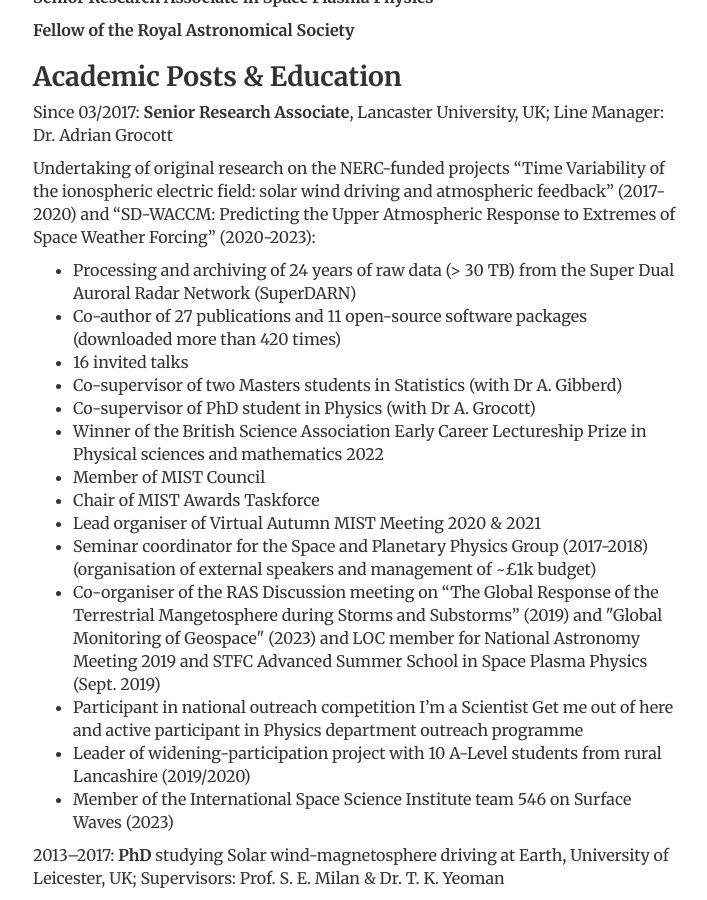
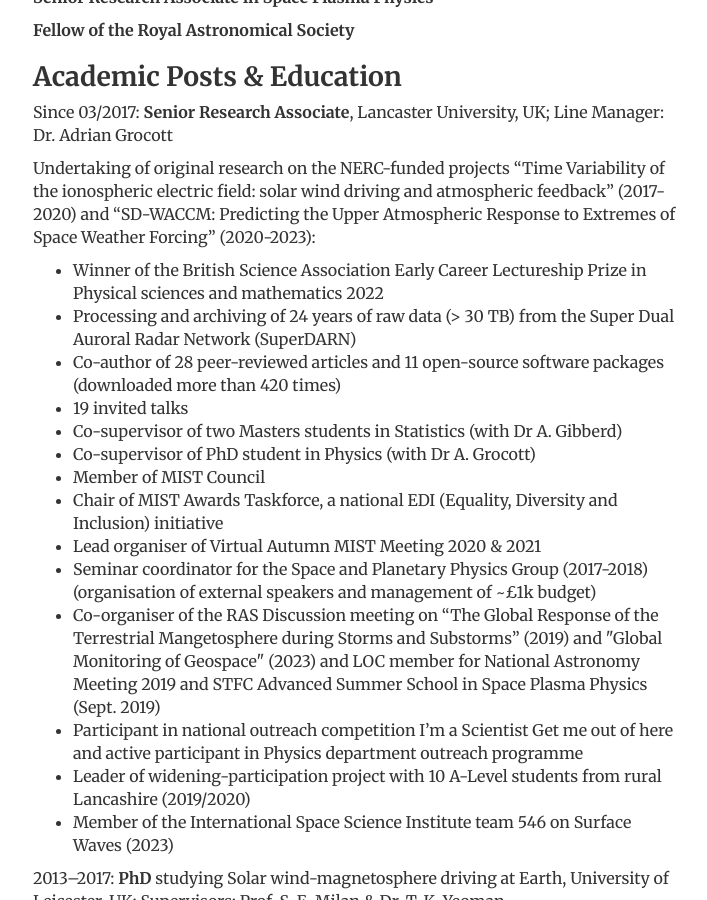
Before and after one commit to mtwalach/mtwalach.github.io, a Jekyll site: the page built from cv/index.html, in a window 1280 px wide and 900 px high, scrolled down 344 px. Shown: the whole window, without its empty margins (283-990 px from the left). Built offline with Jekyll 4.4.1, drawn with Linux system fonts in a browser that asks for light colours.

Commit message:
Update index.html

```diff
--- a/cv/index.html
+++ b/cv/index.html
@@ -27,14 +27,14 @@ description:   Maria-Theresia Walach // Space plasma physics & planetary science
 					<p>Since 03/2017: <strong>Senior Research Associate</strong>, Lancaster University, UK; Line Manager: Dr. Adrian Grocott</p>
 					<p>Undertaking of original research on the NERC-funded projects “Time Variability of the ionospheric electric field: solar wind driving and atmospheric feedback” (2017-2020) and “SD-WACCM: Predicting the Upper Atmospheric Response to Extremes of Space Weather Forcing” (2020-2023):</p>
 					<ul>
+						<li>Winner of the British Science Association Early Career Lectureship Prize in Physical sciences and mathematics 2022</li>
 						<li>Processing and archiving of 24 years of raw data (> 30 TB) from the Super Dual Auroral Radar Network (SuperDARN)</li>
-						<li>Co-author of 27 publications and 11 open-source software packages (downloaded more than 420 times)</li>
-						<li>16 invited talks</li>
+						<li>Co-author of 28 peer-reviewed articles and 11 open-source software packages (downloaded more than 420 times)</li>
+						<li>19 invited talks</li>
 						<li>Co-supervisor of two Masters students in Statistics (with Dr A. Gibberd)</li>
 						<li>Co-supervisor of PhD student in Physics (with Dr A. Grocott)</li>
-						<li>Winner of the British Science Association Early Career Lectureship Prize in Physical sciences and mathematics 2022</li>
 						<li>Member of MIST Council</li>
-						<li>Chair of MIST Awards Taskforce</li>
+						<li>Chair of MIST Awards Taskforce, a national EDI (Equality, Diversity and Inclusion) initiative</li>
 						<li>Lead organiser of Virtual Autumn MIST Meeting 2020 & 2021</li>
 						<li>Seminar coordinator for the Space and Planetary Physics Group (2017-2018) (organisation of external speakers and management of ~£1k budget)</li>
 						<li>Co-organiser of the RAS Discussion meeting on “The Global Response of the Terrestrial Mangetosphere during Storms and Substorms” (2019) and "Global Monitoring of Geospace" (2023) and LOC member for National Astronomy Meeting 2019 and STFC Advanced Summer School in Space Plasma Physics (Sept. 2019)</li>
```
